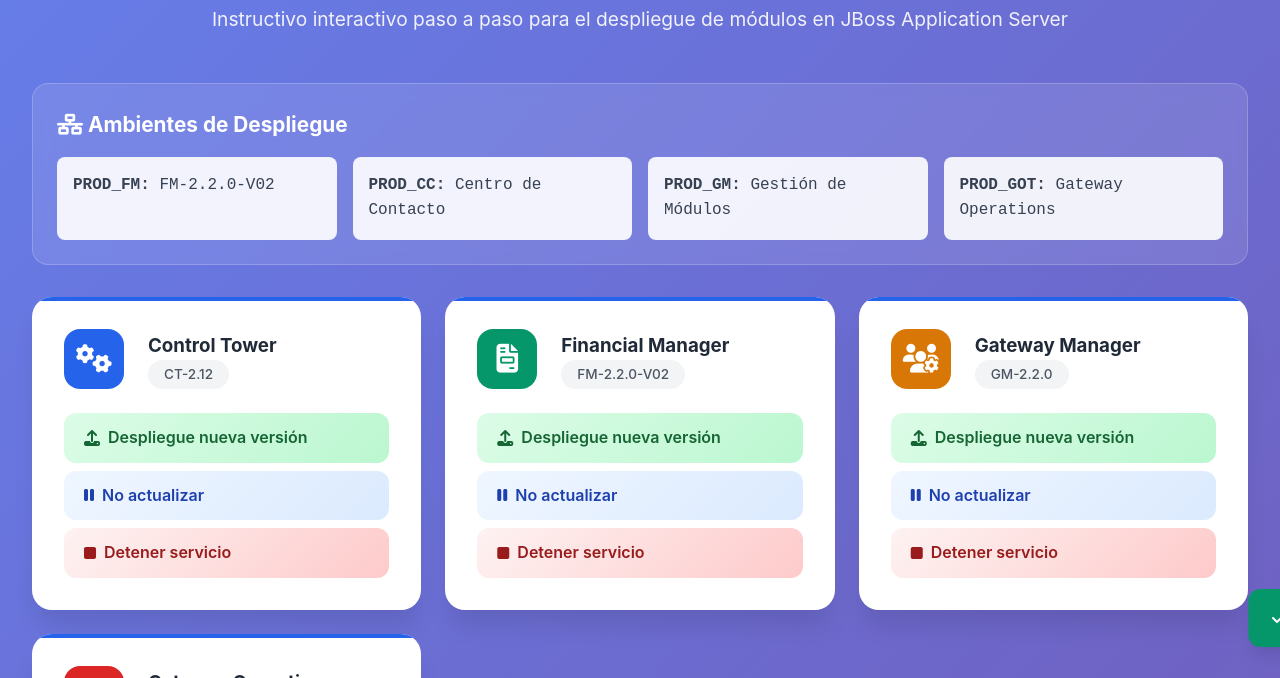
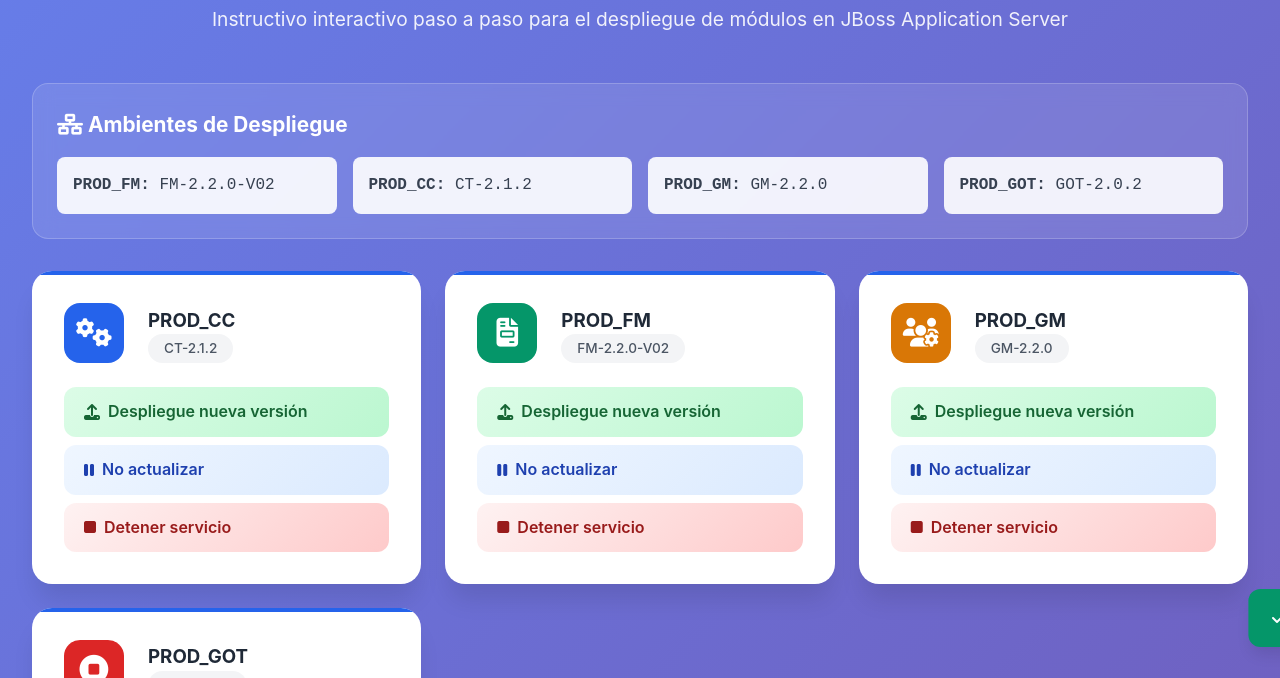
Before and after one commit to mlbuson/documentacion, a plain HTML site: page index.html in a window 1280 px wide. Shown: the part 121-799 px from the top of the page. Drawn offline with Linux system fonts and the light colour scheme.

Commit message:
fix18.28

```diff
--- a/index.html
+++ b/index.html
@@ -693,9 +693,9 @@
             <h3><i class="fas fa-network-wired"></i> Ambientes de Despliegue</h3>
             <div class="env-grid">
                 <div class="env-item"><strong>PROD_FM:</strong> FM-2.2.0-V02</div>
-                <div class="env-item"><strong>PROD_CC:</strong> Centro de Contacto</div>
-                <div class="env-item"><strong>PROD_GM:</strong> Gestión de Módulos</div>
-                <div class="env-item"><strong>PROD_GOT:</strong> Gateway Operations</div>
+                <div class="env-item"><strong>PROD_CC:</strong> CT-2.1.2</div>
+                <div class="env-item"><strong>PROD_GM:</strong> GM-2.2.0</div>
+                <div class="env-item"><strong>PROD_GOT:</strong> GOT-2.0.2</div>
             </div>
         </div>
 
@@ -704,8 +704,8 @@
                 <div class="module-header">
                     <div class="module-icon ct"><i class="fas fa-cogs"></i></div>
                     <div class="module-info">
-                        <h3>Control Tower</h3>
-                        <span class="version-badge">CT-2.12</span>
+                        <h3>PROD_CC</h3>
+                        <span class="version-badge">CT-2.1.2</span>
                     </div>
                 </div>
                 <div class="action-badge action-deploy" onclick="selectAction('ct', 'deploy')">
@@ -726,7 +726,7 @@
                 <div class="module-header">
                     <div class="module-icon fm"><i class="fas fa-file-invoice"></i></div>
                     <div class="module-info">
-                        <h3>Financial Manager</h3>
+                        <h3>PROD_FM</h3>
                         <span class="version-badge">FM-2.2.0-V02</span>
                     </div>
                 </div>
@@ -748,7 +748,7 @@
                 <div class="module-header">
                     <div class="module-icon gm"><i class="fas fa-users-cog"></i></div>
                     <div class="module-info">
-                        <h3>Gateway Manager</h3>
+                        <h3>PROD_GM</h3>
                         <span class="version-badge">GM-2.2.0</span>
                     </div>
                 </div>
@@ -770,7 +770,7 @@
                 <div class="module-header">
                     <div class="module-icon got"><i class="fas fa-stop-circle"></i></div>
                     <div class="module-info">
-                        <h3>Gateway Operations</h3>
+                        <h3>PROD_GOT</h3>
                         <span class="version-badge">GOT-2.0.2</span>
                     </div>
                 </div>
```
Also changed, not shown: assets/img/img/image1.png, assets/img/img/image10.png, assets/img/img/image11.png, assets/img/img/image2.png, assets/img/img/image3.png, assets/img/img/image4.png, assets/img/img/image5.png, assets/img/img/image6.png, assets/img/img/image7.png, assets/img/img/image8.png, assets/img/img/image9.png, assets/img/img/imagea.png.
